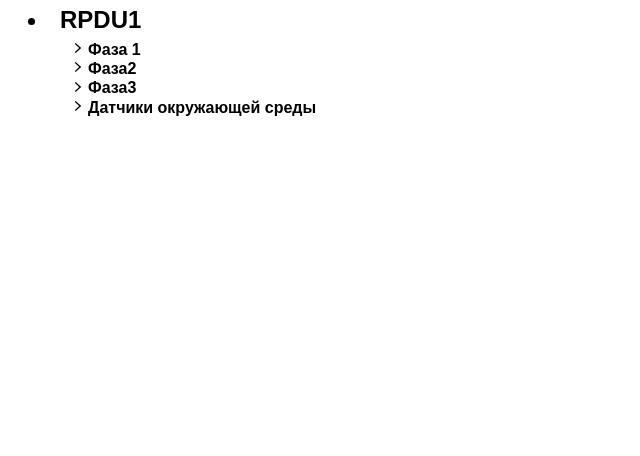
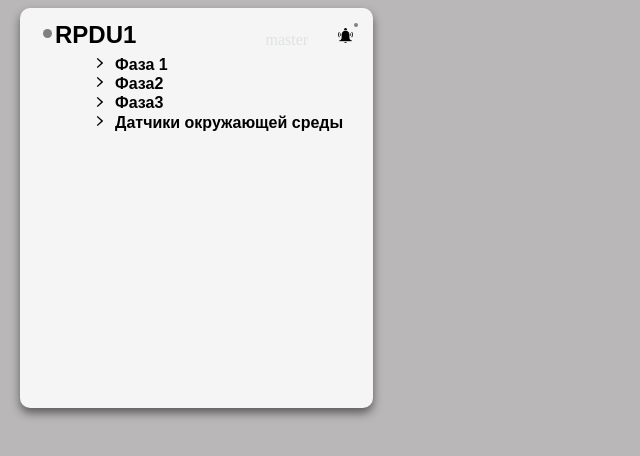
Before and after one commit to Vakulina/symple-tree, a React (Create React App) app: page / in a window 1280 px wide. Shown: the top 456 px of the page, without its empty margins (0-640 px from the left). Built offline with nearby package versions, Linux system fonts and the light colour scheme.

Commit message:
feat: styled component

```diff
--- /dev/null
+++ b/src/App.css
@@ -0,0 +1,4 @@
+body{
+  background-color: rgb(116, 112, 112,.5);
+  margin: 0;
+}
--- a/src/App.tsx
+++ b/src/App.tsx
@@ -1,10 +1,11 @@
 import React from 'react';
 import Tree from './component/Tree/Tree';
+import "./App.css";
 
 function App() {
   return (
-    <div className="App">
-<Tree/>
+    <div className="app">
+      <Tree />
     </div>
   );
 }
--- a/src/component/ItemOfTree/ItemOfTree.css
+++ b/src/component/ItemOfTree/ItemOfTree.css
@@ -8,10 +8,7 @@ li{
   line-height: 1.5rem;
   padding-left: 20px;
 }
-.active{
-  background-color: aqua;
 
-}
 li li{
   font: 600 1rem sans-serif;
   line-height: 1.2rem;
@@ -19,6 +16,9 @@ li li{
 li li li{
   font: 200 0.8rem sans-serif;
   line-height: 1rem;
+}
+ul {
+  min-width: max-content;
 }
 ul .item_closed{
 background-image: url('../images/arrow_to-right.svg');
@@ -33,3 +33,11 @@ ul .item_opened{
   background-position: 5px 0.2em;
   background-size: 10px 10px;
 }
+span{
+  padding: 3px 5px;
+}
+.active span{
+  background-color: grey;
+  color: white;
+  border-radius: 2px;
+}
--- a/src/component/ItemOfTree/ItemOfTree.js
+++ b/src/component/ItemOfTree/ItemOfTree.js
@@ -53,7 +53,7 @@ function ItemOfTree({ item, isDisplayChildren, activeItem, handleMarkingItem, cl
                 key={i.id}
                 isDisplayChildren={visibilityChildren[index]}
                 onClick={(e) => handleClick(e, i, index)}
-                className={`${getClassName(index, i)} }`}
+                className={`${getClassName(index, i)}`}
                 handleMarkingItem={handleMarkingItem}
                 activeItem={activeItem}
               />
@@ -65,8 +65,10 @@ function ItemOfTree({ item, isDisplayChildren, activeItem, handleMarkingItem, cl
   }
   return (
     <li onClick={onClick} className={className}  >
+      <span>
       {item && item["title"]}
       {renderDisplayChildren()}
+      </span>
     </li>
   );
 }
--- a/src/component/Tree/Tree.css
+++ b/src/component/Tree/Tree.css
@@ -0,0 +1,47 @@
+.tree {
+  box-sizing: border-box;
+  padding: 0;
+  position: relative;
+  min-width: 300px;
+  max-width: max-content;
+  padding: 15px 25px 0 10px;
+  background-color: whitesmoke;
+  border-radius: 10px;
+  margin-left: 20px;
+  box-shadow: 0px 5px 10px 0px rgba(0, 0, 0, 0.5);
+  min-height: 50vh;
+}
+
+.tree::before {
+  content: '';
+  position: absolute;
+  top: 21px;
+  left: 23px;
+  width: 9px;
+  height: 9px;
+  background-color: gray;
+  border-radius: 50%;
+}
+.tree::after {
+  content: '';
+  position: absolute;
+  top: 15px;
+  right: 15px;
+  width: 4px;
+  height: 4px;
+  background-color: gray;
+  border-radius: 50%;
+}
+.tree img{
+  position: absolute;
+  top:20px;
+  right: 20px;
+  width: 15px;
+  height: 15px;
+}
+.tree-name{
+  position: absolute;
+  top:20px;
+  right: 60px;
+  color: rgb(204, 207, 210, .5);
+}
--- a/src/component/Tree/Tree.js
+++ b/src/component/Tree/Tree.js
@@ -1,6 +1,7 @@
 import { useEffect, useState } from "react";
 import ItemOfTree from '../ItemOfTree/ItemOfTree';
 import './Tree.css'
+import bellImg from '../images/bell.png'
 
 
 function Tree() {
@@ -21,13 +22,15 @@ function Tree() {
   }
 
   return (
-    <>
+    <ul className="tree">
+      <img src={ bellImg } alt="bell"/>
+      <span className="tree-name">master</span>
       <ItemOfTree item={list}
         isDisplayChildren={true}
         handleMarkingItem={handleClick}
         activeItem={activeItem}
       />
-    </>
+    </ul>
   )
 }
 export default Tree;
```
Also changed, not shown: src/component/images/bell.png (added), 1 other file (tests, documents, lock files or other folders).
